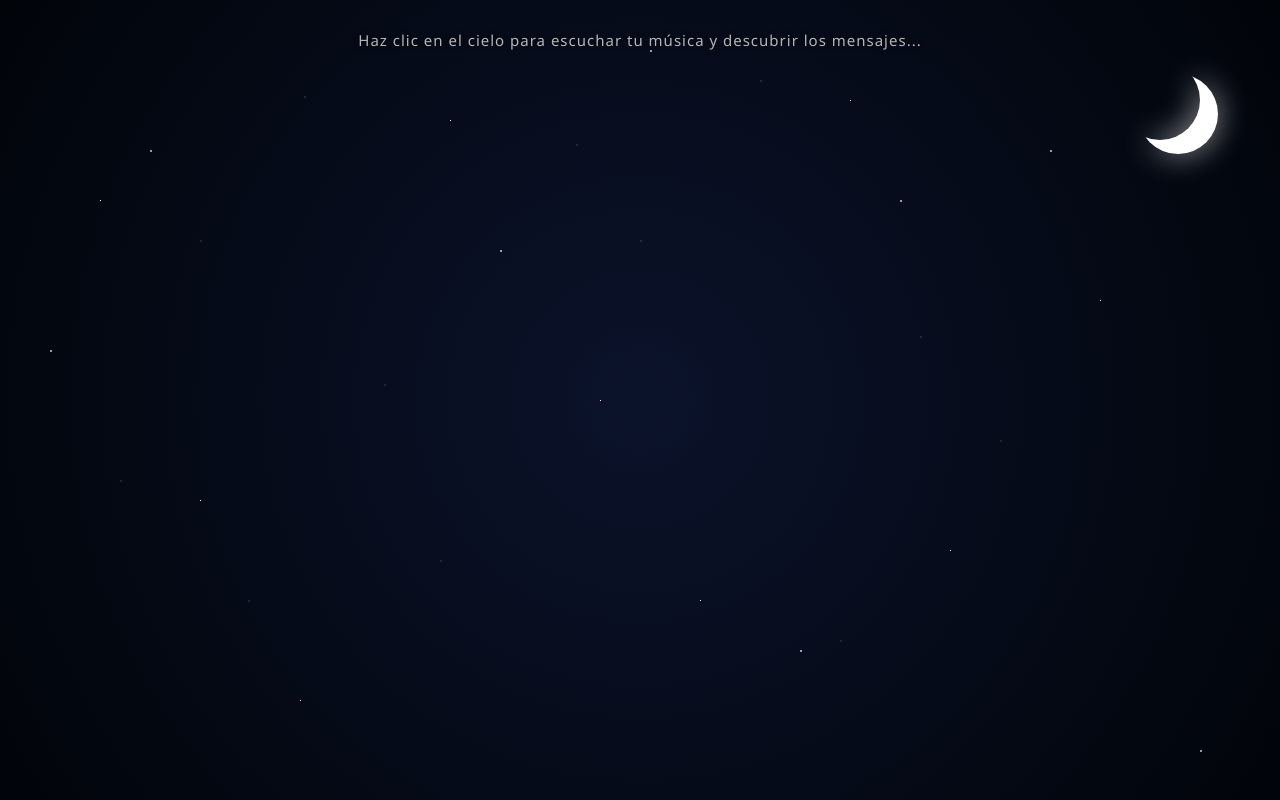
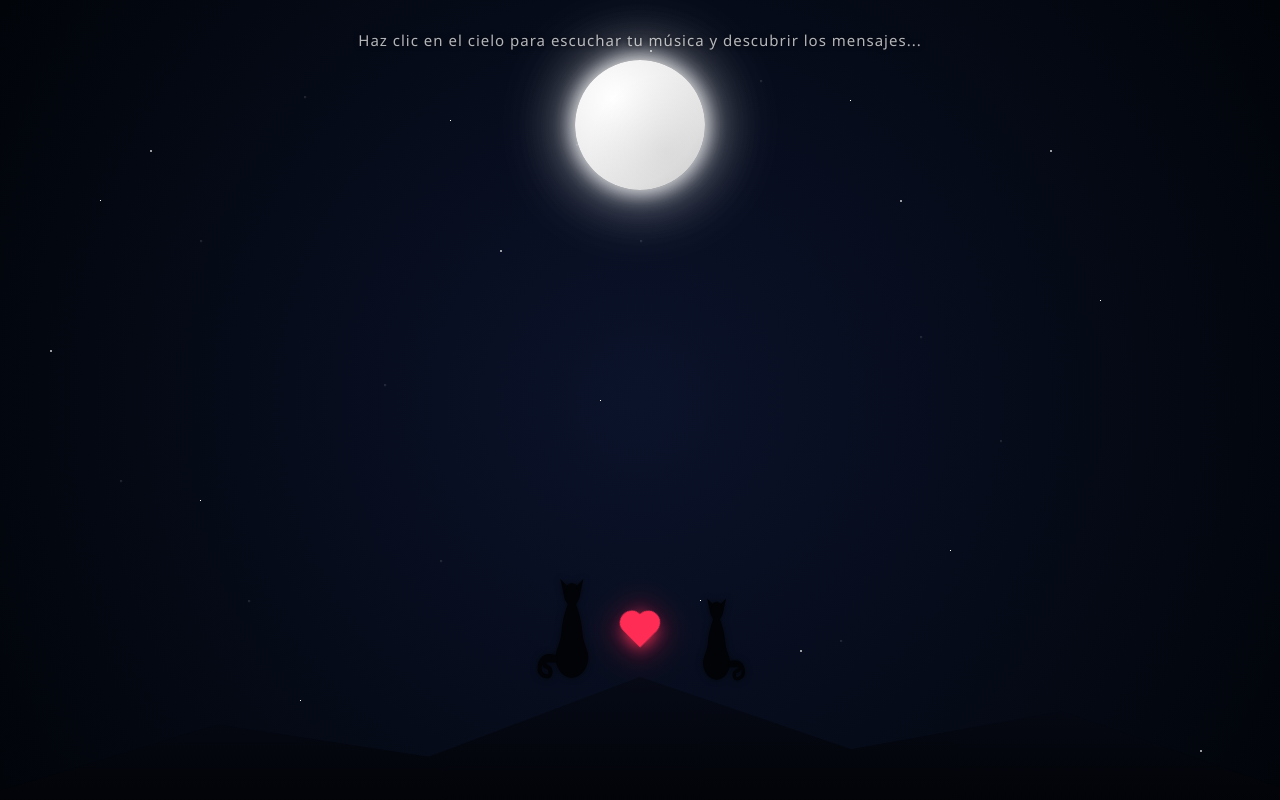
Before and after one commit to xdcarlostobenyixd-bit/corazon, a plain HTML site: page ñiñi/index.html in a window 1280 px wide. Drawn offline with Linux system fonts and the light colour scheme.

Commit message:
ñoño
dsds

```diff
--- a/ñiñi/index.html
+++ b/ñiñi/index.html
@@ -10,7 +10,7 @@
 <body>
     <div class="instruccion">Haz clic en el cielo para escuchar tu música y descubrir los mensajes...</div>
 
-    <!-- Luna Brillante -->
+    <!-- Luna llena en el centro -->
     <div class="luna"></div>
 
     <!-- Capas de estrellas de fondo -->
@@ -18,8 +18,34 @@
     <div class="estrellas-fondo-2"></div>
     <div class="estrellas-parpado"></div>
 
-    <!-- AQUÍ ESTÁ CORREGIDO EL SIGNO IGUAL (=) -->
+    <!-- Área interactiva -->
     <div id="universo"></div>
+
+    <!-- Escena de la montaña, gatitos y corazón -->
+   <!-- Escena de la montaña, gatitos y corazón -->
+    <div class="escena-montana">
+        <div class="montana"></div>
+        <div class="gatitos">
+            <!-- Gato Izquierdo Grande -->
+            <svg class="gato gato-izq" viewBox="0 0 100 140">
+                <path d="M50 10 C44 11 41 18 41 23 C41 28 44 32 46 36 C42 46 39 58 38 72 C37 83 31 92 31 100 C31 113 40 125 51 125 C62 125 71 113 71 100 C71 92 65 83 64 72 C63 58 60 46 56 36 C58 32 61 28 61 23 C61 18 58 11 52 10 L48 10 Z" fill="#020307" />
+                <!-- Orejas -->
+                <path d="M41 23 L37 5 L46 14 Z M61 23 L65 5 L56 14 Z" fill="#020307" />
+                <!-- Cola Curvada -->
+                <path d="M31 100 Q15 95 12 110 Q10 120 18 123 Q25 125 25 118 Q25 113 21 112 Q17 111 17 106 Q17 103 26 104 L31 104" fill="none" stroke="#020307" stroke-width="5" stroke-linecap="round" />
+            </svg>
+
+            <!-- Gato Derecho Pequeño -->
+            <svg class="gato gato-der" viewBox="0 0 100 140">
+                <path d="M50 10 C44 11 41 18 41 23 C41 28 44 32 46 36 C42 46 39 58 38 72 C37 83 31 92 31 100 C31 113 40 125 51 125 C62 125 71 113 71 100 C71 92 65 83 64 72 C63 58 60 46 56 36 C58 32 61 28 61 23 C61 18 58 11 52 10 L48 10 Z" fill="#020307" />
+                <!-- Orejas -->
+                <path d="M41 23 L37 5 L46 14 Z M61 23 L65 5 L56 14 Z" fill="#020307" />
+                <!-- Cola Curvada -->
+                <path d="M71 100 Q87 95 90 110 Q92 120 84 123 Q77 125 77 118 Q77 113 81 112 Q85 111 85 106 Q85 103 76 104 L71 104" fill="none" stroke="#020307" stroke-width="5" stroke-linecap="round" />
+            </svg>
+        </div>
+        <div class="corazon-gatitos"></div>
+    </div>
 
     <!-- Música de fondo local -->
     <audio id="musica-fondo" loop>
--- a/ñiñi/script.js
+++ b/ñiñi/script.js
@@ -16,7 +16,10 @@ const mensajes = [
     "💌 Eres especial para mí",
     "que lindo es tenerte en mi vida",
     "💞 Eres mi inspiración",
-    "🌈 Me haces sentir vivo",
+    "🌈 Te extraño mucho",
+    "🌹 Me encanta escucharte",
+    "💎 Tus ojos me enloquecen",
+    "🌺 Quiero pasar tiempo contigo",
 ];
 
 // ... (El inicio de tu archivo script.js se mantiene exactamente igual) ...
@@ -25,7 +28,7 @@ document.addEventListener('click', (e) => {
     // TRUCO: Iniciar la música de fondo únicamente en el primer clic
     if (!musicaIniciada) {
         // Define el segundo exacto de inicio
-        musica.currentTime = 45;
+        musica.currentTime = 0;
 
         // NUEVO: Baja el volumen al 30% para que suene suave de fondo
         musica.volume = 0.3;
--- a/ñiñi/style.css
+++ b/ñiñi/style.css
@@ -22,21 +22,37 @@ body {
     letter-spacing: 1px;
     z-index: 10;
     pointer-events: none;
-    text-shadow: 0 0 5px rgba(0,0,0,0.8);
+    text-shadow: 0 0 5px rgba(0, 0, 0, 0.8);
 }
 
-/* --- LA LUNA CRECIENTE --- */
+/* --- LA LUNA LLENA EN EL MEDIO --- */
 .luna {
     position: absolute;
     top: 60px;
-    right: 80px;
-    width: 80px;
-    height: 80px;
+    left: 50%;
+    transform: translateX(-50%);
+    width: 130px;
+    height: 130px;
+    background: radial-gradient(circle at 30% 30%, #ffffff 0%, #e6e6e6 70%, #cccccc 100%);
     border-radius: 50%;
-    /* Truco de sombra para hacer la forma de media luna */
-    box-shadow: 18px 14px 0 0 #ffffff;
-    filter: drop-shadow(0 0 15px rgba(255, 255, 255, 0.6));
+    box-shadow:
+        0 0 20px rgba(255, 255, 255, 0.8),
+        0 0 60px rgba(255, 255, 255, 0.4),
+        0 0 100px rgba(255, 255, 255, 0.2);
+    filter: drop-shadow(0 0 10px rgba(255, 255, 255, 0.5));
     z-index: 1;
+}
+
+.luna::before {
+    content: "";
+    position: absolute;
+    top: 0;
+    left: 0;
+    width: 100%;
+    height: 100%;
+    border-radius: 50%;
+    background: radial-gradient(circle at 70% 70%, rgba(0, 0, 0, 0.1) 0%, transparent 60%);
+    opacity: 0.6;
 }
 
 /* --- CIELO CON MUCHAS MÁS ESTRELLAS --- */
@@ -77,7 +93,7 @@ body {
     100% { opacity: 1; transform: scale(1.2); }
 }
 
-/* --- ELEMENTOS DE INTERACCIÓN (Siguen igual) --- */
+/* --- ELEMENTOS DE INTERACCIÓN --- */
 #universo {
     position: absolute;
     top: 0;
@@ -125,3 +141,98 @@ body {
     15% { transform: translate(-50%, -40px); opacity: 1; }
     100% { transform: translate(-50%, -120px); opacity: 0; }
 }
+
+/* --- ESCENA INFERIOR (MONTAÑA Y GATOS SVG GRANDES) --- */
+.escena-montana {
+    position: fixed;
+    bottom: 0;
+    left: 0;
+    width: 100%;
+    height: 250px;
+    z-index: 2;
+    pointer-events: none;
+}
+
+.montana {
+    position: absolute;
+    bottom: -10px;
+    left: 50%;
+    transform: translateX(-50%);
+    width: 110%;
+    max-width: 1500px;
+    height: 190px;
+    background: linear-gradient(180deg, #070d1c 0%, #020307 100%);
+    clip-path: polygon(0% 100%, 20% 55%, 35% 72%, 50% 30%, 65% 68%, 80% 48%, 100% 100%);
+    filter: drop-shadow(0 -5px 15px rgba(0, 0, 0, 0.9));
+}
+
+.gatitos {
+    position: absolute;
+    bottom: 110px;
+    left: 50%;
+    transform: translateX(-50%);
+    width: 220px;
+    height: 120px;
+    display: flex;
+    justify-content: space-between;
+    align-items: flex-end;
+}
+
+.gato {
+    width: auto;
+    height: 105px;
+    filter: drop-shadow(0 0 3px rgba(0, 0, 0, 0.5));
+}
+
+.gato-izq {
+    height: 115px;
+}
+
+.gato-der {
+    height: 95px;
+}
+
+/* --- CORAZÓN FLOTANTE Y LATIENTE EN MEDIO --- */
+.corazon-gatitos {
+    position: absolute;
+    bottom: 155px;
+    left: 50%;
+    width: 22px;
+    height: 22px;
+    background-color: #ff2d55;
+    transform: translateX(-50%) rotate(-45deg);
+    box-shadow:
+        0 0 15px #ff2d55,
+        0 0 30px rgba(255, 45, 85, 0.8),
+        0 0 45px rgba(255, 45, 85, 0.4);
+    animation: latirCorazon 1.8s infinite ease-in-out;
+}
+
+.corazon-gatitos::before,
+.corazon-gatitos::after {
+    content: "";
+    position: absolute;
+    width: 22px;
+    height: 22px;
+    background-color: #ff2d55;
+    border-radius: 50%;
+}
+
+.corazon-gatitos::before {
+    top: -11px;
+    left: 0;
+}
+
+.corazon-gatitos::after {
+    top: 0;
+    left: 11px;
+}
+
+@keyframes latirCorazon {
+    0%, 100% {
+        transform: translateX(-50%) translateY(0) rotate(-45deg) scale(1);
+    }
+    50% {
+        transform: translateX(-50%) translateY(-8px) rotate(-45deg) scale(1.18);
+    }
+}
```
Also changed, not shown: 1 other file.
